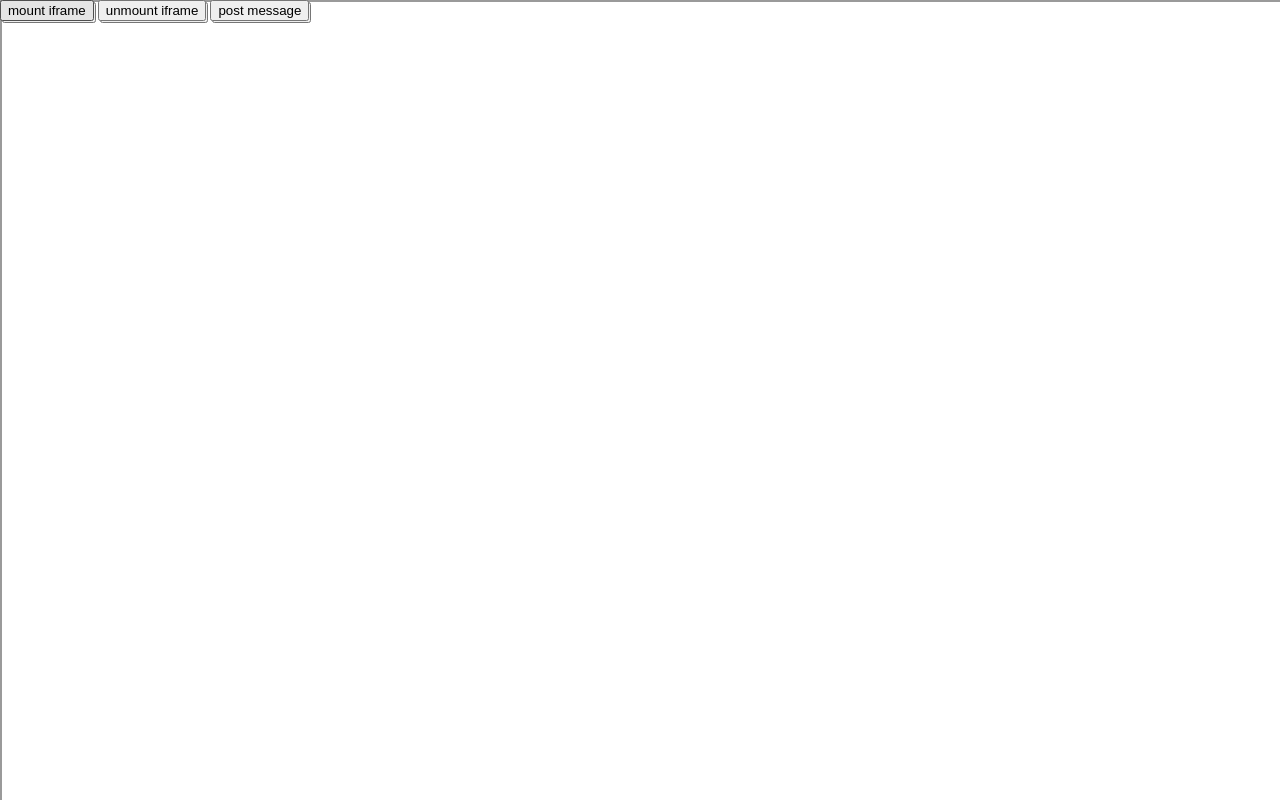
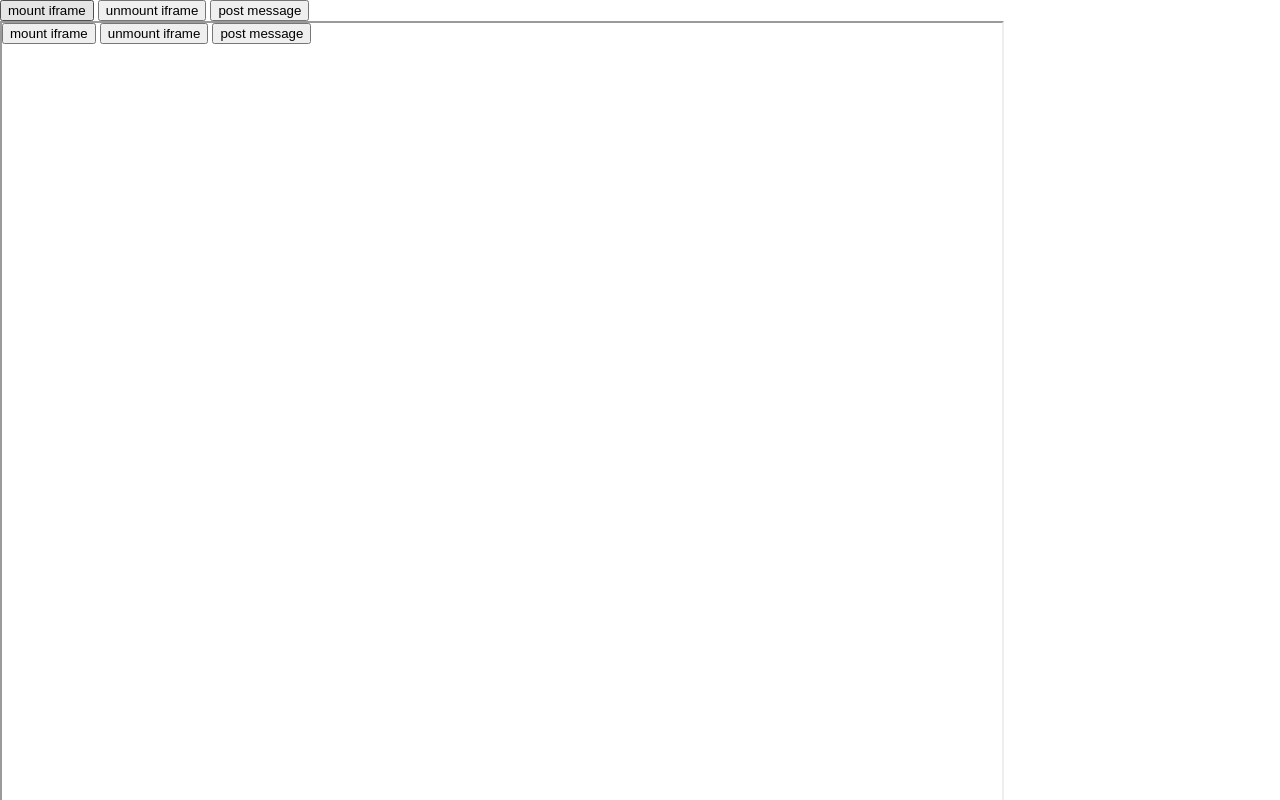
Before and after one commit to young-do/iframe-test, a website: page parent/index.html in a window 1280 px wide. Both pictures are taken after a click on the button "mount iframe". Shown: the top 800 px of the page. Drawn offline with Linux system fonts and the light colour scheme.

Commit message:
fix style

```diff
--- a/parent/index.html
+++ b/parent/index.html
@@ -7,9 +7,11 @@
   <title>Document</title>
 </head>
 <body>
-  <button id="mount-btn">mount iframe</button>
-  <button id="unmount-btn">unmount iframe</button>
-  <button id="post-btn">post message</button>
+  <div>
+    <button id="mount-btn">mount iframe</button>
+    <button id="unmount-btn">unmount iframe</button>
+    <button id="post-btn">post message</button>
+  </div>
   <style>
     html, body { padding: 0; margin: 0; }
     body { width: 100vw; height: 100vh; }
@@ -26,7 +28,7 @@
         iframe.src = 'http://localhost:3000'
         // https://stackoverflow.com/questions/57008648/accessing-camera-and-mic-in-sandboxed-iframe-from-different-subdomain
         iframe.allow = 'camera *; microphone *'
-        iframe.style = 'position:fixed; top:0; left:0; width:100%; height:100%; z-index: -1'
+        iframe.style = 'width:1000px; height:1000px'
         // iframe.sandbox = 'allow-same-origin allow-scripts'
 
         // todo: https://jsfiddle.net/Twisty/3rjy0efa/1/
```
Also changed, not shown: child/index.html (+1 -1 lines).
